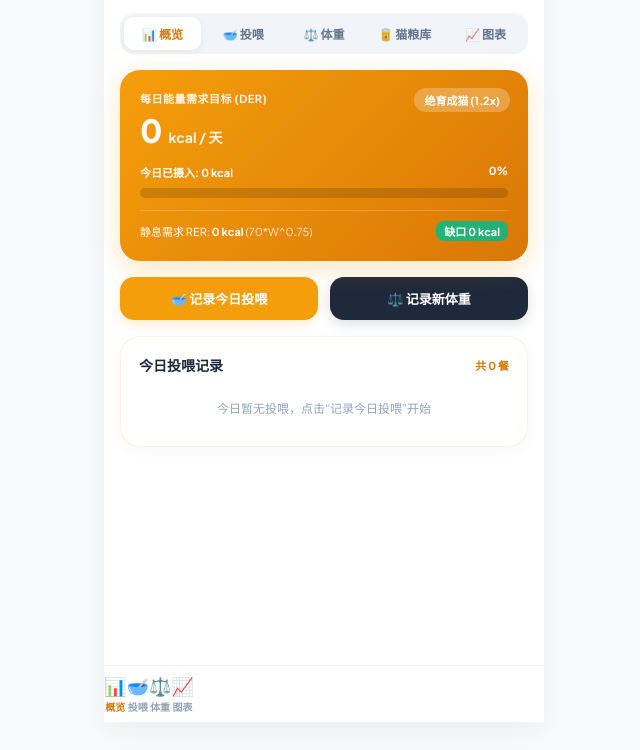
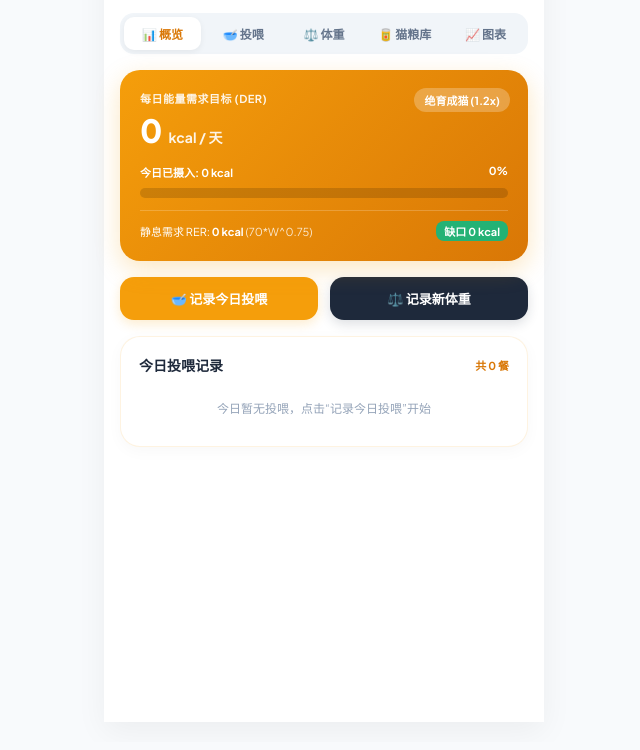
Before and after one commit to 2024-ray/cat-diet-tracker, a plain HTML site: page index.html in a window 1280 px wide. Shown: the part 78-828 px from the top of the page, without its empty margins (316-956 px from the left). Drawn offline with Linux system fonts and the light colour scheme.

Commit message:
Update index.html

```diff
--- a/index.html
+++ b/index.html
@@ -31,7 +31,7 @@
       min-height: 100vh;
       display: flex;
       justify-content: center;
-      padding-bottom: 70px;
+      padding-bottom: 20px;
     }
 
     .app-container {
@@ -363,26 +363,6 @@
       cursor: pointer;
     }
     .btn-mini:hover { background: var(--primary-light); color: var(--primary-hover); }
-
-    /* Bottom Nav Bar */
-    nav.bottom-nav {
-      position: fixed;
-      bottom: 0;
-      left: 50%;
-      transform: translateX(-50%);
-      width: 100%;
-      max-width: 440px;
-      background: rgba(255, 255, 255, 0.95);
-      backdrop-filter: blur(12px);
-      border-top: 1px solid rgba(0,0,0,0.06);
-      display: flex;
-      justify-around;
-      padding: 8px 0;
-      z-index: 40;
-    }
-    .nav-item { border: none; background: transparent; font-size: 10px; font-weight: 700; color: var(--slate-400); cursor: pointer; display: flex; flex-direction: column; align-items: center; gap: 2px; }
-    .nav-item.active { color: var(--primary-hover); }
-    .nav-icon { font-size: 18px; }
   </style>
 </head>
 <body>
@@ -578,21 +558,6 @@
 
     </div>
 
-    <!-- Bottom Navigation -->
-    <nav class="bottom-nav">
-      <button class="nav-item active" onclick="switchTab('dashboard', this)">
-        <span class="nav-icon">📊</span>概览
-      </button>
-      <button class="nav-item" onclick="switchTab('feeding', this)">
-        <span class="nav-icon">🥣</span>投喂
-      </button>
-      <button class="nav-item" onclick="switchTab('weights', this)">
-        <span class="nav-icon">⚖️</span>体重
-      </button>
-      <button class="nav-item" onclick="switchTab('analytics', this)">
-        <span class="nav-icon">📈</span>图表
-      </button>
-    </nav>
   </div>
 
   <!-- MODAL 0: CLOUD SYNC CONFIG (GOOGLE SHEETS WITH DIAGNOSTICS) -->
```
